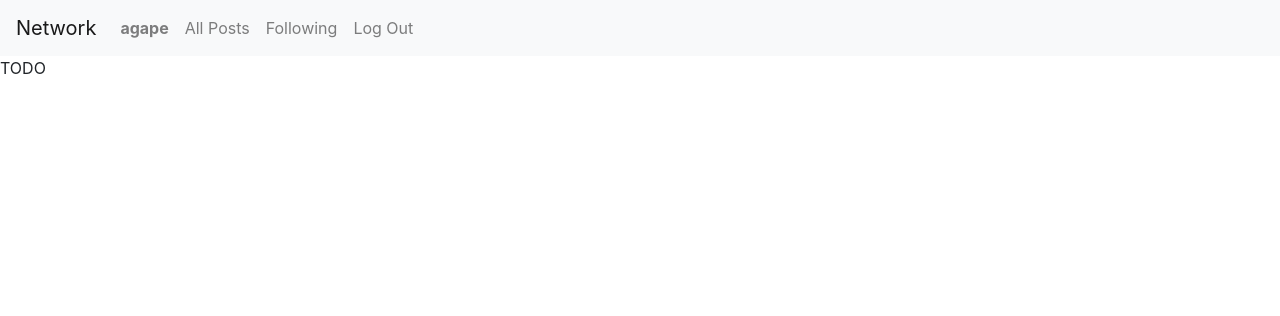
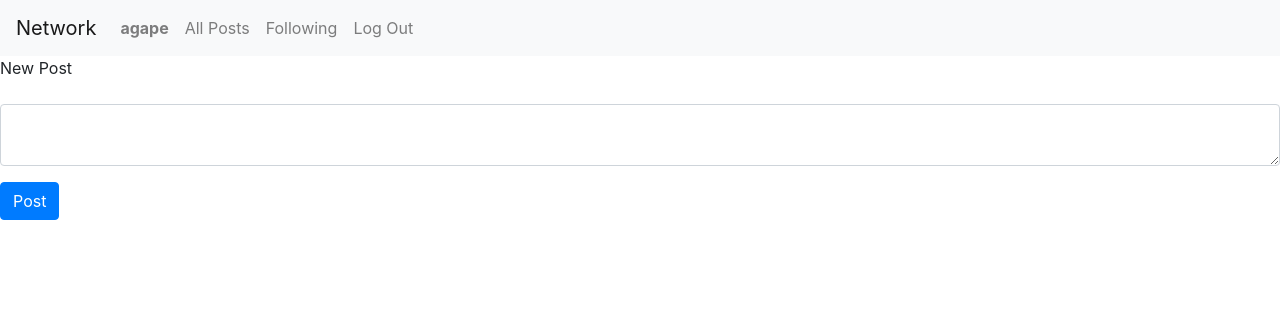
Before and after one commit to medranow/pst4, a Django app: page / in a window 1280 px wide. Shown: the top 316 px of the page. Run offline with Django 3.2, Linux system fonts and the light colour scheme; a user stored in the database is signed in; parts of the project's set-up code (start-up, migrations or seed data) failed here and were passed over; some libraries are stand-ins or nearby versions.

Commit message:
Working on the 'all posts' feature

```diff
--- a/network/models.py
+++ b/network/models.py
@@ -7,7 +7,8 @@ class User(AbstractUser):
 
 class Post(models.Model):
     user = models.ForeignKey(User, on_delete=models.CASCADE, related_name="poster")
-    post = models.TextField(blank=True)
+    post = models.CharField(max_length=64)
+    date = models.DateField()
 
     def __str__(self):
-        return f"{self.id}: a post from {self.user}. Test: {self.post}"
+        return f"{self.id}: a post from {self.user}. Text: {self.post} on {self.date.strftime('%d %b %Y %H:%M:%S')}"
--- a/network/templates/network/index.html
+++ b/network/templates/network/index.html
@@ -1,5 +1,20 @@
 {% extends "network/layout.html" %}
 
 {% block body %}
-    TODO
+{% if user.is_authenticated %}
+    <form action="{% url 'new_post' %}" method="post">
+        {% csrf_token %}
+        <div class="mb-3">
+            <div class="mb-3">
+                <label for="post" class="form-label">New Post</label>
+            </div>
+            <div class="mb-3">
+                <textarea class="form-control" name="text-compose" rows="2"></textarea>
+            </div>
+            <input class="btn btn-primary" type="submit" value="Post">
+        </div>
+    </form>
+{% endif %}
+
+
 {% endblock %}
--- a/network/urls.py
+++ b/network/urls.py
@@ -5,6 +5,7 @@ from . import views
 
 urlpatterns = [
     path("", views.index, name="index"),
+    path("new_post", views.new_post, name="new_post"),
     path("login", views.login_view, name="login"),
     path("logout", views.logout_view, name="logout"),
     path("register", views.register, name="register")
--- a/network/views.py
+++ b/network/views.py
@@ -3,8 +3,10 @@ from django.db import IntegrityError
 from django.http import HttpResponse, HttpResponseRedirect
 from django.shortcuts import render
 from django.urls import reverse
+from django.http import JsonResponse
+from datetime import datetime
 
-from .models import User
+from .models import User, Post
 
 
 def index(request):
@@ -61,3 +63,19 @@ def register(request):
         return HttpResponseRedirect(reverse("index"))
     else:
         return render(request, "network/register.html")
+
+# Allows to post a new post and save it in the database
+def new_post(request):
+   if request.method == "POST":
+       user = request.user
+       text = request.POST["text-compose"]
+       post = Post(
+           user = user,
+           post = text,
+           date = datetime.now()
+       )
+       post.save()
+       #JsonResponse("success")
+       return HttpResponseRedirect(reverse("index"))
+   else:
+       render(request, "network/index.html")
```
Also changed, not shown: db.sqlite3, network/migrations/0001_initial.py, network/migrations/0002_post.py (deleted).
